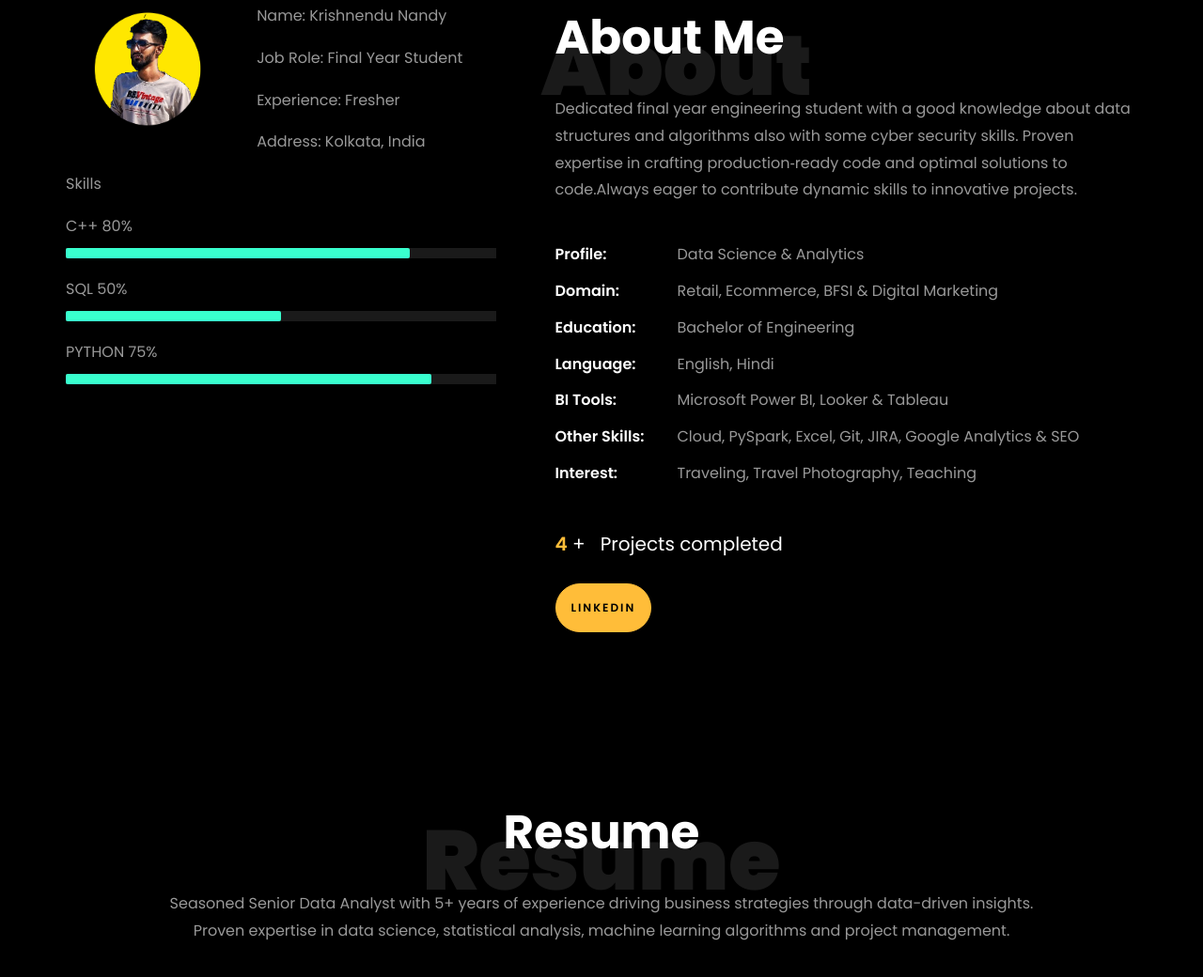
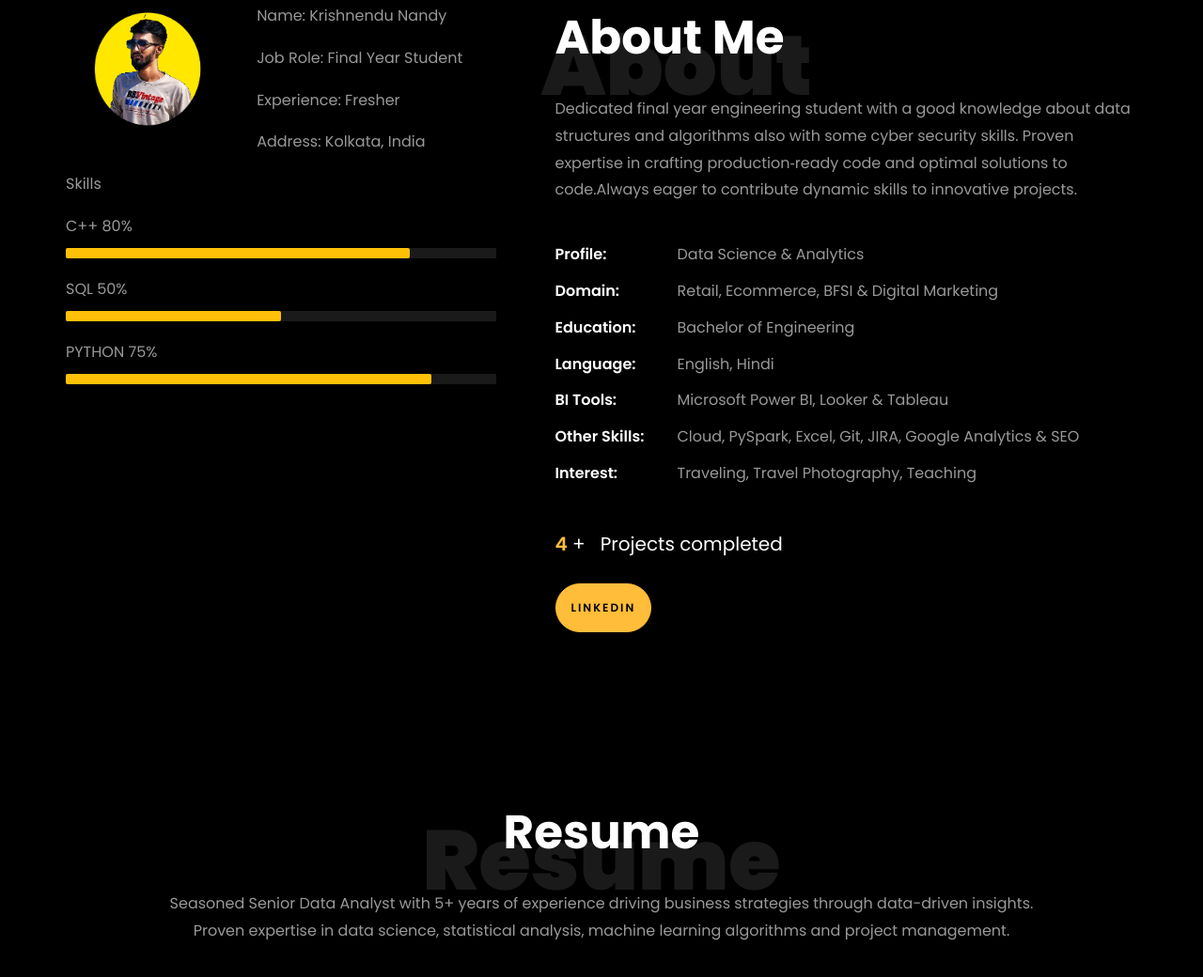
Before and after one commit to pain-killer786/pain-killer786.github.io, a plain HTML site: page index.html in a window 1280 px wide. Shown: the part 859-1899 px from the top of the page at 94% size. Drawn offline with Linux system fonts and the light colour scheme; files whose address does not match are found by name.

Commit message:
Change progress bar color from teal to amber for better visibility

```diff
--- a/index.html
+++ b/index.html
@@ -53,7 +53,7 @@
 
 		.skill-mf .progress .progress-bar {
 			height: .7rem;
-			background-color: #39ffce;
+			background-color: #ffc107;
 		}
 
 
```
